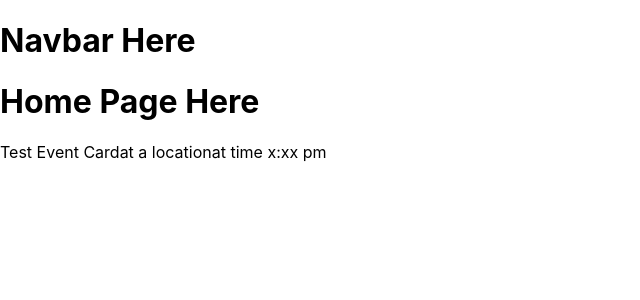
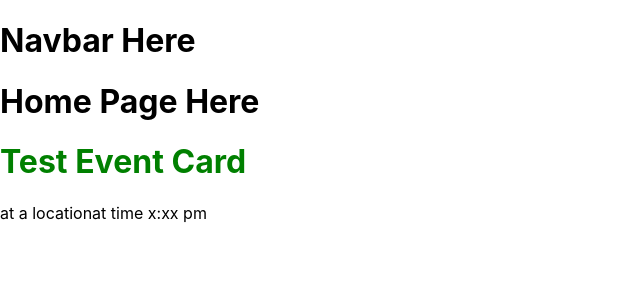
Before and after one commit to eli-front/JBS-Access, a Next.js app: page / in a window 1280 px wide. Shown: the top 300 px of the page, without its empty margins (0-640 px from the left). Built offline with nearby package versions, Linux system fonts and the light colour scheme.

Commit message:
styling base

```diff
--- a/components/Card.js
+++ b/components/Card.js
@@ -1,7 +1,9 @@
+import styles from "../styles/Card.module.css";
+
 export default function Card({ name, location, time }) {
   return (
     <>
-      {name}
+      <h1 className={styles.name}>{name}</h1>
       {location}
       {time}
     </>
--- /dev/null
+++ b/styles/Card.module.css
@@ -0,0 +1,3 @@
+.name {
+  color: green;
+}
```
